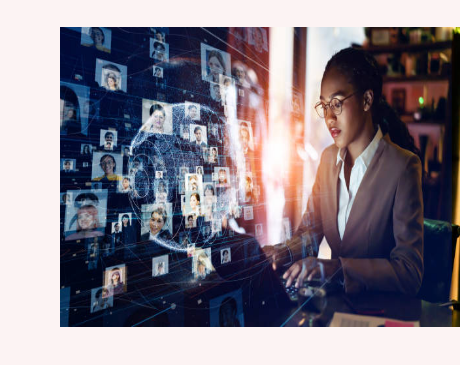
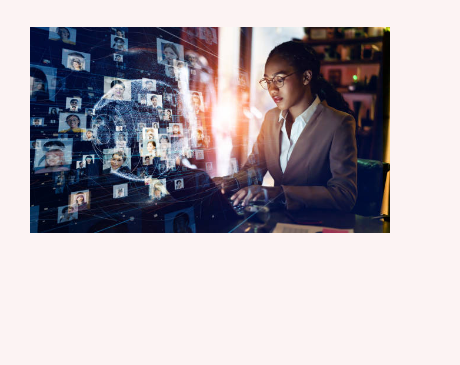
Before and after one commit to ikeoffiah/hacktale, a plain HTML site: page hacktale_website/about.html in a window 390 px wide. Shown: the part 541-906 px from the top of the page, 460 px wide, since content can reach past the window. Drawn offline with Linux system fonts and the light colour scheme.

Commit message:
small changes in the about page

```diff
--- a/hacktale_website/css/responsive.css
+++ b/hacktale_website/css/responsive.css
@@ -166,11 +166,10 @@
   }
 
   .image-section > img {
-    width: 400px;
-    height: 300px;
+    width: 100%;
+    height: 100%;
     padding-left: 0px;
     margin-top: 30px;
-    margin-left: 30px;
   }
 
   .section-about {
```
